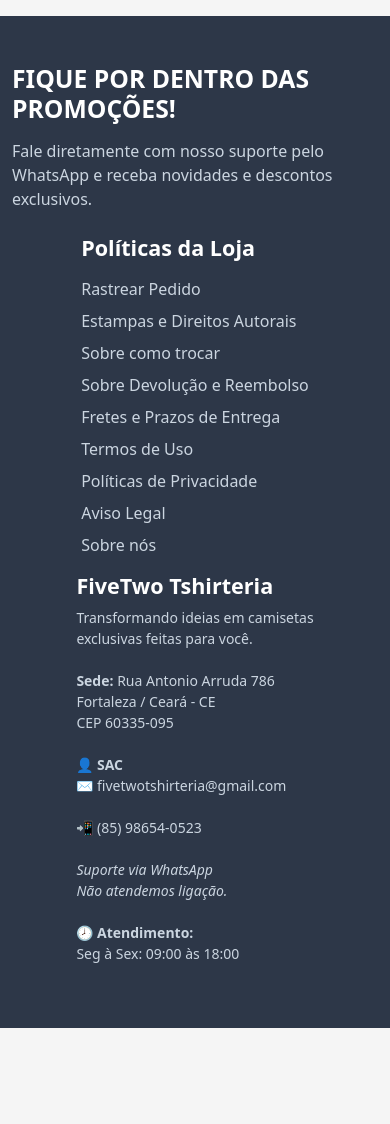
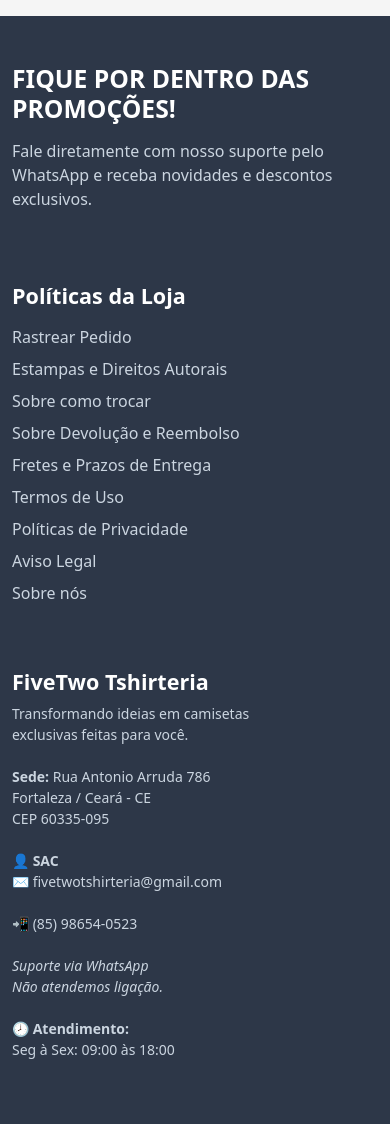
Before and after one commit to carlosnotlemos/fivetwo_django, a Django app: page / in a window 390 px wide. Shown: the part 3944-5068 px from the top of the page. Before the commit the page ends 4972 px from the top, so only its background shows below. Run offline with Django 5.2, Linux system fonts and the light colour scheme; some libraries are stand-ins or nearby versions.

Commit message:
style(base.html): adjust margim bottom footer

```diff
--- a/templates/base.html
+++ b/templates/base.html
@@ -664,7 +664,7 @@
       <div class="container py-5">
         <div class="row">
           <!-- NEWSLETTER -->
-          <div class="col-md-4">
+          <div class="col-md-4 mb-5">
             <h2 class="fw-bold text-uppercase mb-3">Fique por dentro das promoções!</h2>
             <p class="mb-4 text-soft">
               Fale diretamente com nosso suporte pelo WhatsApp e receba novidades e descontos exclusivos.
@@ -672,7 +672,7 @@
           </div>
 
           <!-- MENU DE POLÍTICAS -->
-          <div class="col-md-4 d-flex justify-content-center">
+          <div class="col-md-4 mb-5 d-md-flex justify-content-center">
             <div>
               <h4 class="fw-bold mb-3">Políticas da Loja</h4>
               <ul class="list-unstyled d-flex flex-column gap-2 text-soft">
@@ -690,7 +690,7 @@
           </div>
 
           <!-- INFORMAÇÕES DA EMPRESA -->
-          <div class="col-md-4 small d-flex justify-content-center">
+          <div class="col-md-4 small d-md-flex justify-content-center">
             <div>
               <h4 class="fw-bold">FiveTwo Tshirteria</h4>
               <p class="text-soft">
```
